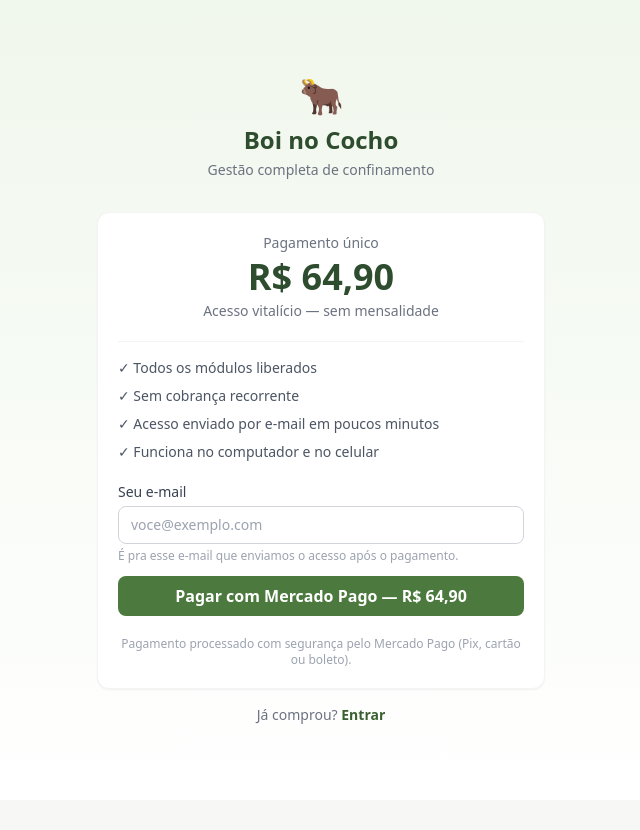
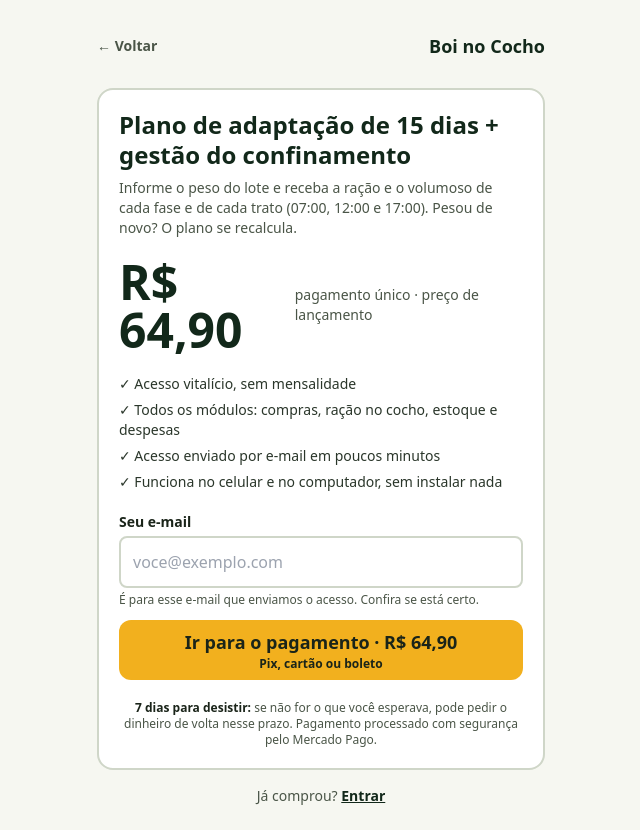
Before and after one commit to jardon2211-eng/Boi-no-cocho, a Next.js app: page /comprar in a window 1280 px wide. Shown: the whole page, without its empty margins (319-959 px from the left). Before the commit the page ends 800 px from the top, so only its background shows below. Built offline with nearby package versions, Linux system fonts and the light colour scheme.

Commit message:
feat: tela de compra com promessa, garantia, pix e aviso de e-mail

```diff
--- /dev/null
+++ b/app/comprar/ComprarForm.tsx
@@ -0,0 +1,129 @@
+"use client";
+
+import { useState } from "react";
+import { iniciarPagamento } from "./actions";
+
+const HAY = "#f2b01e";
+const INK = "#1a2419";
+const DARK = "#12281a";
+const BORDER = "#cfd6c8";
+
+// Erros de digitação comuns no domínio do e-mail -> domínio provável
+const DOMINIOS: Record<string, string> = {
+  "gmial.com": "gmail.com",
+  "gmal.com": "gmail.com",
+  "gamil.com": "gmail.com",
+  "gmai.com": "gmail.com",
+  "gmaill.com": "gmail.com",
+  "gnail.com": "gmail.com",
+  "gmail.co": "gmail.com",
+  "gmail.con": "gmail.com",
+  "gmail.com.br": "gmail.com",
+  "hotmial.com": "hotmail.com",
+  "hotmal.com": "hotmail.com",
+  "hotmail.con": "hotmail.com",
+  "hotmail.co": "hotmail.com",
+  "outlok.com": "outlook.com",
+  "outlook.con": "outlook.com",
+  "yaho.com": "yahoo.com",
+  "yahooo.com": "yahoo.com",
+  "yahoo.con": "yahoo.com",
+  "icloud.con": "icloud.com",
+  "icloud.co": "icloud.com",
+};
+
+function sugestao(email: string): string | null {
+  const v = email.trim().toLowerCase();
+  const i = v.lastIndexOf("@");
+  if (i < 1) return null;
+  const certo = DOMINIOS[v.slice(i + 1)];
+  return certo ? `${v.slice(0, i)}@${certo}` : null;
+}
+
+export default function ComprarForm() {
+  const [email, setEmail] = useState("");
+  const [aviso, setAviso] = useState<string | null>(null);
+  const [confirmado, setConfirmado] = useState(false);
+
+  function aoEnviar(e: React.FormEvent<HTMLFormElement>) {
+    const s = sugestao(email);
+    if (s && !confirmado) {
+      e.preventDefault();
+      setAviso(s);
+    }
+  }
+
+  return (
+    <form action={iniciarPagamento} onSubmit={aoEnviar} className="space-y-3">
+      <div>
+        <label htmlFor="email" className="mb-1 block text-sm font-semibold">
+          Seu e-mail
+        </label>
+        <input
+          type="email"
+          name="email"
+          id="email"
+          required
+          autoComplete="email"
+          inputMode="email"
+          placeholder="voce@exemplo.com"
+          value={email}
+          onChange={(e) => {
+            setEmail(e.target.value);
+            setAviso(null);
+            setConfirmado(false);
+          }}
+          className="w-full rounded-lg bg-white px-3 py-3 text-base focus:outline-none"
+          style={{ border: `2px solid ${BORDER}`, color: INK }}
+        />
+        <p className="mt-1 text-xs" style={{ color: "#4a5547" }}>
+          É para esse e-mail que enviamos o acesso. Confira se está certo.
+        </p>
+      </div>
+
+      {aviso && (
+        <div
+          className="rounded-lg p-3 text-sm"
+          style={{ backgroundColor: "#fff3cf", border: `2px solid ${HAY}`, color: INK }}
+        >
+          <p>
+            Você quis dizer <b>{aviso}</b>?
+          </p>
+          <div className="mt-2 flex flex-wrap gap-2">
+            <button
+              type="button"
+              className="min-h-[40px] rounded-md px-3 font-bold text-white"
+              style={{ backgroundColor: DARK }}
+              onClick={() => {
+                setEmail(aviso);
+                setAviso(null);
+              }}
+            >
+              Sim, usar esse
+            </button>
+            <button
+              type="button"
+              className="min-h-[40px] rounded-md bg-white px-3 font-semibold"
+              style={{ border: `2px solid ${BORDER}` }}
+              onClick={() => {
+                setConfirmado(true);
+                setAviso(null);
+              }}
+            >
+              Está certo, manter o meu
+            </button>
+          </div>
+        </div>
+      )}
+
+      <button
+        type="submit"
+        className="flex min-h-[56px] w-full flex-col items-center justify-center rounded-xl px-4 py-2 text-center"
+        style={{ backgroundColor: HAY, color: INK }}
+      >
+        <span className="text-lg font-extrabold">Ir para o pagamento · R$ 64,90</span>
+        <span className="text-xs font-semibold">Pix, cartão ou boleto</span>
+      </button>
+    </form>
+  );
+}
--- a/app/comprar/actions.ts
+++ b/app/comprar/actions.ts
@@ -13,10 +13,12 @@ export async function iniciarPagamento(formData: FormData) {
   const email = String(formData.get("email") || "").trim().toLowerCase();
   const emailValido = /^[^\s@]+@[^\s@]+\.[^\s@]+$/.test(email);
   if (!emailValido) {
-    throw new Error("Informe um e-mail válido para receber o acesso.");
+    redirect("/comprar?erro=email");
   }
 
-  const resp = await fetch("https://api.mercadopago.com/checkout/preferences", {
+  let resp: Response;
+  try {
+    resp = await fetch("https://api.mercadopago.com/checkout/preferences", {
     method: "POST",
     headers: {
       "Content-Type": "application/json",
@@ -50,11 +52,15 @@ export async function iniciarPagamento(formData: FormData) {
       statement_descriptor: "BOI NO COCHO",
     }),
   });
+  } catch (e) {
+    console.error("Falha de rede ao criar preferência Mercado Pago:", e);
+    redirect("/comprar?erro=pagamento");
+  }
 
   if (!resp.ok) {
     const texto = await resp.text();
     console.error("Erro ao criar preferência Mercado Pago:", texto);
-    throw new Error("Não foi possível iniciar o pagamento. Tente novamente em instantes.");
+    redirect("/comprar?erro=pagamento");
   }
 
   const data = await resp.json();
--- a/app/comprar/page.tsx
+++ b/app/comprar/page.tsx
@@ -1,62 +1,95 @@
 import Track from "@/components/Track";
 import Link from "next/link";
-import { iniciarPagamento } from "./actions";
+import ComprarForm from "./ComprarForm";
 
-export default function ComprarPage() {
+const DARK = "#12281a";
+const PAPER = "#f6f7f1";
+const INK = "#1a2419";
+const MUTED = "#4a5547";
+const BORDER = "#cfd6c8";
+
+const MENSAGENS: Record<string, string> = {
+  email: "Esse e-mail parece inválido. Confira e tente de novo.",
+  pagamento:
+    "Não conseguimos abrir o pagamento agora. Tente de novo em instantes. Nada foi cobrado.",
+};
+
+export default function ComprarPage({
+  searchParams,
+}: {
+  searchParams: { erro?: string };
+}) {
+  const erro = searchParams.erro ? MENSAGENS[searchParams.erro] : undefined;
+
   return (
-    <div className="min-h-screen flex items-center justify-center bg-gradient-to-b from-brand-50 to-white px-4">
-      <div className="w-full max-w-md">
-        <Track pagina="comprar" />
-        <div className="text-center mb-8">
-          <div className="text-4xl mb-2">🐂</div>
-          <h1 className="text-2xl font-bold text-brand-700">Boi no Cocho</h1>
-          <p className="text-gray-500 text-sm mt-1">Gestão completa de confinamento</p>
+    <div
+      className="light-only min-h-screen px-4 py-6"
+      style={{ backgroundColor: PAPER, color: INK }}
+    >
+      <Track pagina="comprar" />
+      <div className="mx-auto w-full max-w-md">
+        <div className="mb-5 flex items-center justify-between">
+          <Link href="/" className="min-h-[44px] py-3 text-sm font-semibold" style={{ color: MUTED }}>
+            ← Voltar
+          </Link>
+          <span className="text-lg font-extrabold" style={{ color: DARK }}>
+            Boi no Cocho
+          </span>
         </div>
 
-        <div className="card space-y-5">
-          <div className="text-center">
-            <p className="text-sm text-gray-500">Pagamento único</p>
-            <p className="text-4xl font-bold text-brand-700 mt-1">R$ 64,90</p>
-            <p className="text-sm text-gray-500 mt-1">Acesso vitalício — sem mensalidade</p>
+        <div
+          className="space-y-5 rounded-2xl bg-white p-5"
+          style={{ border: `2px solid ${BORDER}` }}
+        >
+          <div>
+            <h1 className="text-2xl font-extrabold leading-tight" style={{ color: DARK }}>
+              Plano de adaptação de 15 dias + gestão do confinamento
+            </h1>
+            <p className="mt-2 text-sm" style={{ color: MUTED }}>
+              Informe o peso do lote e receba a ração e o volumoso de cada fase e de cada
+              trato (07:00, 12:00 e 17:00). Pesou de novo? O plano se recalcula.
+            </p>
           </div>
 
-          <ul className="text-sm text-gray-600 space-y-2 border-t border-gray-100 pt-4">
-            <li>✓ Todos os módulos liberados</li>
-            <li>✓ Sem cobrança recorrente</li>
+          <div className="flex items-baseline gap-2">
+            <span className="text-5xl font-extrabold" style={{ color: DARK }}>
+              R$ 64,90
+            </span>
+            <span className="text-sm" style={{ color: MUTED }}>
+              pagamento único · preço de lançamento
+            </span>
+          </div>
+
+          <ul className="space-y-1.5 text-sm" style={{ color: "#2a362a" }}>
+            <li>✓ Acesso vitalício, sem mensalidade</li>
+            <li>✓ Todos os módulos: compras, ração no cocho, estoque e despesas</li>
             <li>✓ Acesso enviado por e-mail em poucos minutos</li>
-            <li>✓ Funciona no computador e no celular</li>
+            <li>✓ Funciona no celular e no computador, sem instalar nada</li>
           </ul>
 
-          <form action={iniciarPagamento} className="space-y-3">
-            <div>
-              <label htmlFor="email" className="block text-sm font-medium text-gray-700 mb-1">
-                Seu e-mail
-              </label>
-              <input
-                type="email"
-                name="email"
-                id="email"
-                required
-                placeholder="voce@exemplo.com"
-                className="w-full rounded-lg border border-gray-300 px-3 py-2 text-sm focus:outline-none focus:ring-2 focus:ring-brand-500"
-              />
-              <p className="text-xs text-gray-400 mt-1">
-                É pra esse e-mail que enviamos o acesso após o pagamento.
-              </p>
-            </div>
-            <button type="submit" className="btn-primary w-full">
-              Pagar com Mercado Pago — R$ 64,90
-            </button>
-          </form>
+          {erro && (
+            <p
+              className="rounded-lg p-3 text-sm font-semibold"
+              style={{ backgroundColor: "#fdecea", color: "#9b1c1c" }}
+            >
+              {erro}
+            </p>
+          )}
 
-          <p className="text-xs text-center text-gray-400">
-            Pagamento processado com segurança pelo Mercado Pago (Pix, cartão ou boleto).
+          <ComprarForm />
+
+          <p className="text-center text-xs" style={{ color: MUTED }}>
+            <b style={{ color: INK }}>7 dias para desistir:</b> se não for o que você esperava,
+            pode pedir o dinheiro de volta nesse prazo. Pagamento processado com segurança
+            pelo Mercado Pago.
           </p>
         </div>
 
-        <p className="text-center text-sm text-gray-500 mt-4">
+        <p className="mt-4 text-center text-sm" style={{ color: MUTED }}>
           Já comprou?{" "}
-          <Link href="/login" className="text-brand-600 font-semibold hover:underline">Entrar</Link>
+          <Link href="/login" className="font-semibold underline" style={{ color: DARK }}>
+            Entrar
+          </Link>
         </p>
       </div>
     </div>
```
